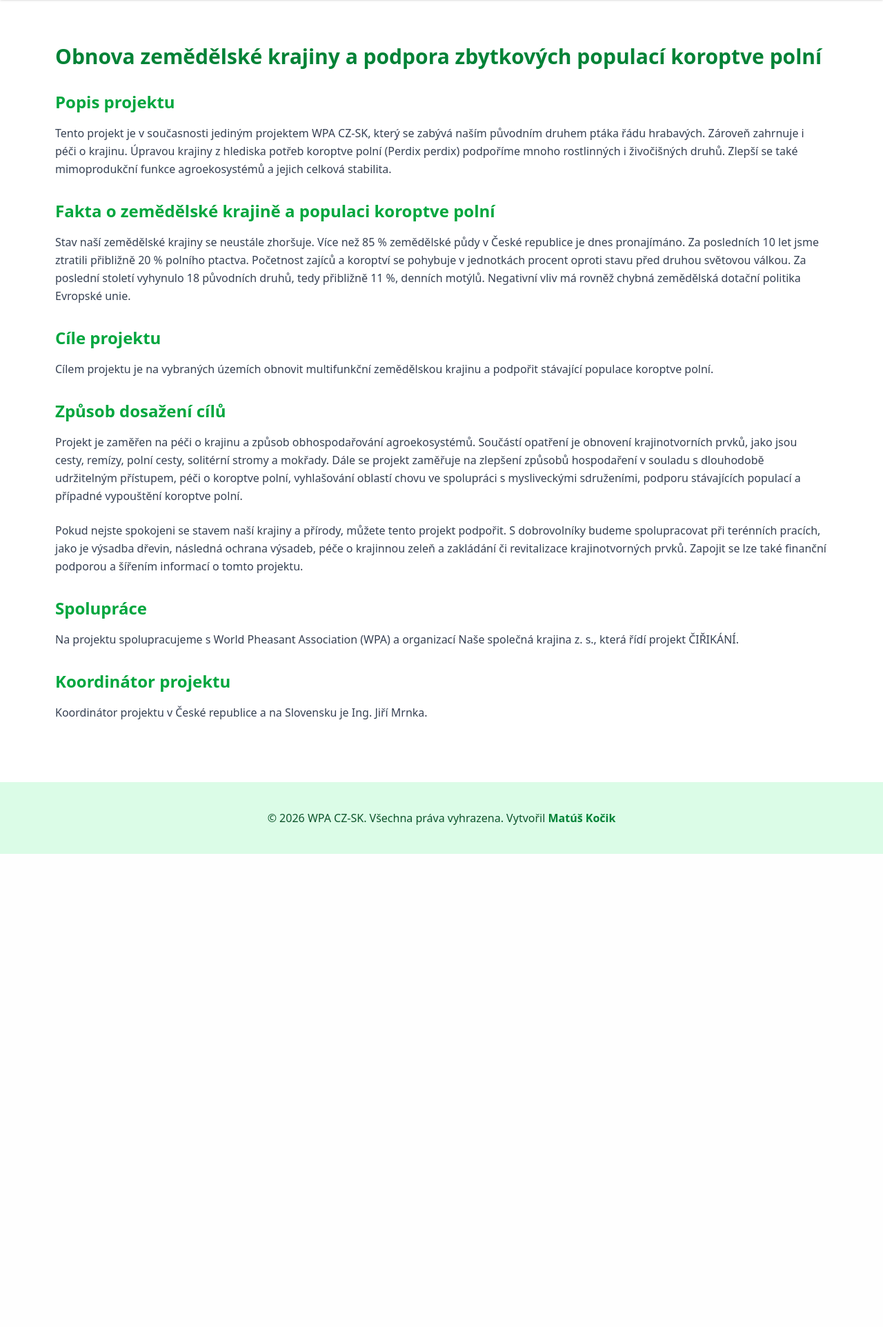
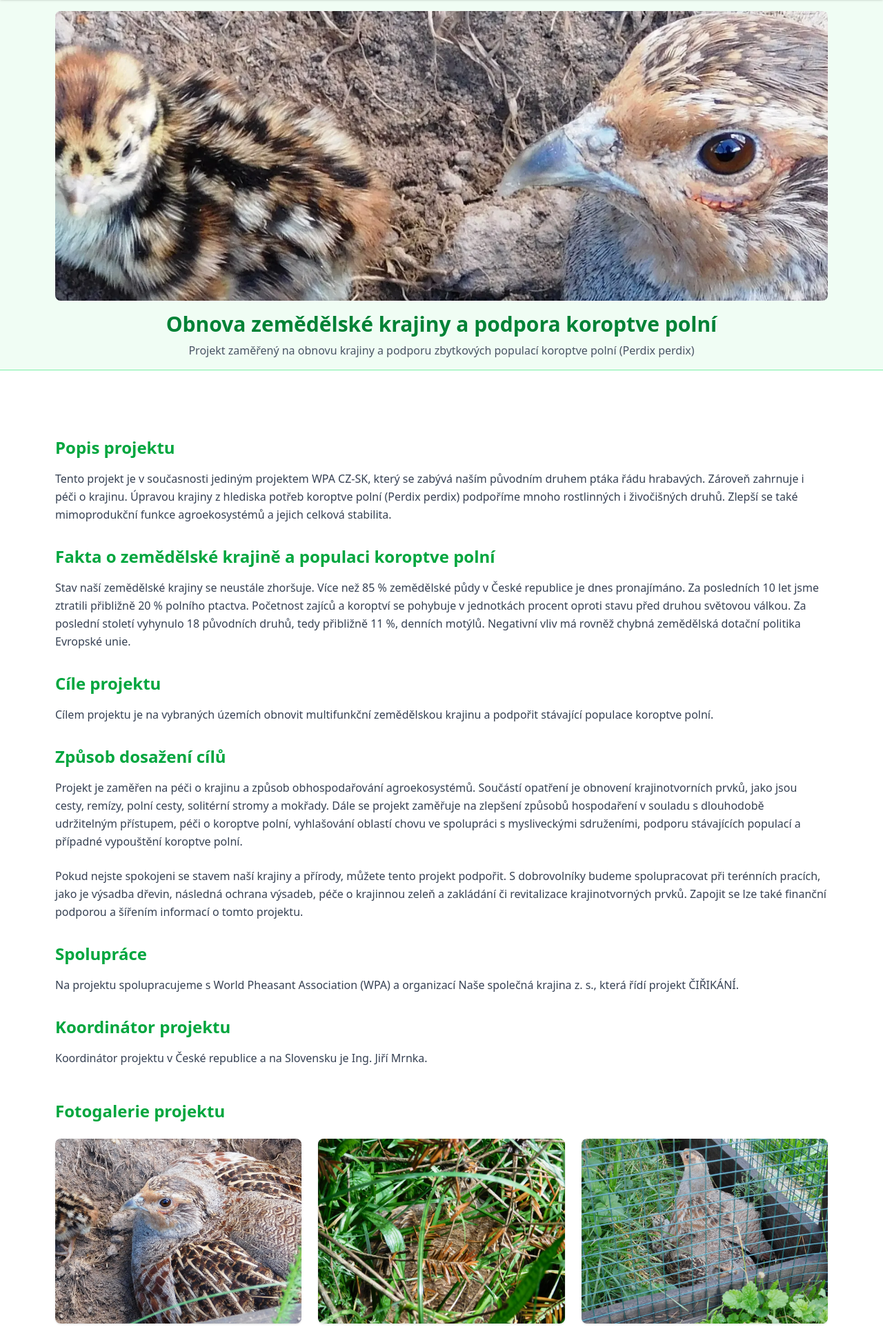
Before and after one commit to matus-kocik/wpa-cz-sk, a Django app: page /projekty/koroptve-polni/ in a window 1280 px wide. Shown: the part 104-2028 px from the top of the page at 69% size. Before the commit the page ends 1342 px from the top, so only its background shows below. Run offline with Django 5.2, Linux system fonts and the light colour scheme.

Commit message:
content project koroptve

```diff
--- a/templates/koroptve-polni.html
+++ b/templates/koroptve-polni.html
@@ -1,12 +1,11 @@
 {% extends "base.html" %}
 
+{% load static %}
+
 {% block content %}
+{% include "partials/page_header.html" with title="Obnova zemědělské krajiny a podpora koroptve polní" subtitle="Projekt zaměřený na obnovu krajiny a podporu zbytkových populací koroptve polní (Perdix perdix)" image="/static/images/projects/koroptve/koroptve-1920-640.webp" %}
 <section class="py-16 bg-white">
   <div class="max-w-6xl mx-auto px-4">
-
-<h1 class="text-3xl font-bold text-green-700 mb-6">
-  Obnova zemědělské krajiny a podpora zbytkových populací koroptve polní
-</h1>
 
 <h2 class="text-2xl font-semibold text-green-600 mt-8 mb-4">
   Popis projektu
@@ -80,6 +79,74 @@
   Koordinátor projektu v České republice a na Slovensku je Ing. Jiří Mrnka.
 </p>
 
-  </div>
+  <h2 class="text-2xl font-semibold text-green-600 mt-12 mb-6">
+    Fotogalerie projektu
+  </h2>
+
+  <div class="grid grid-cols-1 sm:grid-cols-2 md:grid-cols-3 gap-6">
+      <a href="{% static 'images/projects/koroptve/chov-baby.webp' %}" target="_blank" rel="noopener">
+        <img
+          src="{% static 'images/projects/koroptve/chov-baby.webp' %}"
+          alt="Projekt Koroptve polní"
+          loading="lazy"
+          class="w-full aspect-[4/3] object-cover rounded-lg shadow-sm hover:scale-[1.02] transition cursor-zoom-in"
+        >
+      </a>
+
+      <a href="{% static 'images/projects/koroptve/chov-hniezdo.webp' %}" target="_blank" rel="noopener">
+        <img
+          src="{% static 'images/projects/koroptve/chov-hniezdo.webp' %}"
+          alt="Projekt Koroptve polní"
+          loading="lazy"
+          class="w-full aspect-[4/3] object-cover rounded-lg shadow-sm hover:scale-[1.02] transition cursor-zoom-in"
+        >
+      </a>
+
+      <a href="{% static 'images/projects/koroptve/chov-par-young.webp' %}" target="_blank" rel="noopener">
+        <img
+          src="{% static 'images/projects/koroptve/chov-par-young.webp' %}"
+          alt="Projekt Koroptve polní"
+          loading="lazy"
+          class="w-full aspect-[4/3] object-cover rounded-lg shadow-sm hover:scale-[1.02] transition cursor-zoom-in"
+        >
+      </a>
+
+      <a href="{% static 'images/projects/koroptve/chov-par.webp' %}" target="_blank" rel="noopener">
+        <img
+          src="{% static 'images/projects/koroptve/chov-par.webp' %}"
+          alt="Projekt Koroptve polní"
+          loading="lazy"
+          class="w-full aspect-[4/3] object-cover rounded-lg shadow-sm hover:scale-[1.02] transition cursor-zoom-in"
+        >
+      </a>
+
+      <a href="{% static 'images/projects/koroptve/chov-vajcia.webp' %}" target="_blank" rel="noopener">
+        <img
+          src="{% static 'images/projects/koroptve/chov-vajcia.webp' %}"
+          alt="Projekt Koroptve polní"
+          loading="lazy"
+          class="w-full aspect-[4/3] object-cover rounded-lg shadow-sm hover:scale-[1.02] transition cursor-zoom-in"
+        >
+      </a>
+
+      <a href="{% static 'images/projects/koroptve/chov-vol.webp' %}" target="_blank" rel="noopener">
+        <img
+          src="{% static 'images/projects/koroptve/chov-vol.webp' %}"
+          alt="Projekt Koroptve polní"
+          loading="lazy"
+          class="w-full aspect-[4/3] object-cover rounded-lg shadow-sm hover:scale-[1.02] transition cursor-zoom-in"
+        >
+      </a>
+
+      <a href="{% static 'images/projects/koroptve/chov-young.webp' %}" target="_blank" rel="noopener">
+        <img
+          src="{% static 'images/projects/koroptve/chov-young.webp' %}"
+          alt="Projekt Koroptve polní"
+          loading="lazy"
+          class="w-full aspect-[4/3] object-cover rounded-lg shadow-sm hover:scale-[1.02] transition cursor-zoom-in"
+        >
+      </a>
+    </div>
+</div>
 </section>
 {% endblock %}
--- a/templates/projects.html
+++ b/templates/projects.html
@@ -55,13 +55,11 @@
 
       <!-- Projekt 3 -->
       <div class="bg-green-100 rounded-lg shadow p-6 flex flex-col transform transition duration-500 ease-out hover:scale-[1.03] hover:-translate-y-1 hover:shadow-xl cursor-pointer w-full">
-        {% comment %}
         <img
-          src="{% static 'images/projects/project-3.webp' %}"
+          src="{% static 'images/card-project-koroptve.webp' %}"
           alt="Projekt – náhled"
           class="w-full aspect-[3/2] object-cover rounded mb-4"
         />
-        {% endcomment %}
         <div class="mt-4 text-center flex flex-col justify-between h-full">
           <div>
             <h3 class="text-xl font-semibold text-gray-900 mb-2">Koroptve polní</h3>
```
Also changed, not shown: static/css/styles.css, static/images/card-project-koroptve.webp (added), static/images/projects/koroptve/chov-baby.webp (added), static/images/projects/koroptve/chov-hniezdo.webp (added), static/images/projects/koroptve/chov-par-young.webp (added), static/images/projects/koroptve/chov-par.webp (added), static/images/projects/koroptve/chov-vajcia.webp (added), static/images/projects/koroptve/chov-vol.webp (added), static/images/projects/koroptve/koroptve-1920-640.webp (added), 1 other file.
